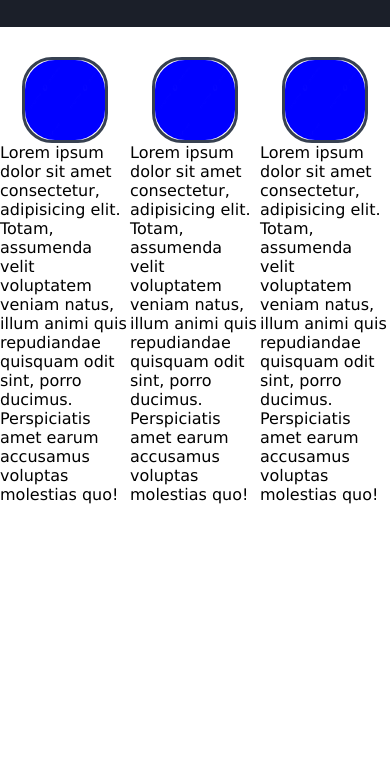
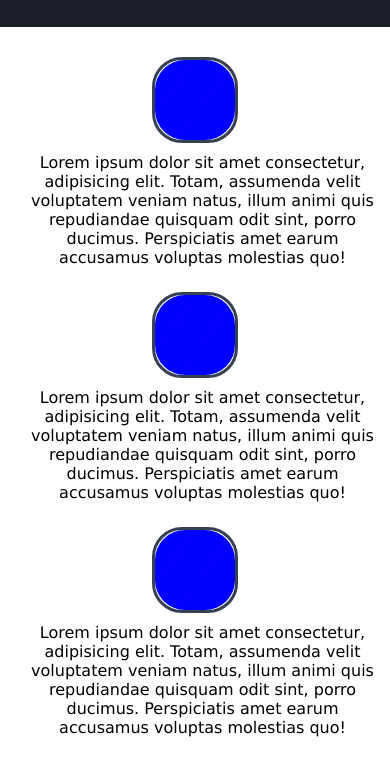
Before and after one commit to lucasccgomes/landing-page, a plain HTML site: page index.html in a window 390 px wide. Shown: the part 2450-3220 px from the top of the page. Before the commit the page ends 2962 px from the top, so only its background shows below. Drawn offline with Linux system fonts and the light colour scheme.

Commit message:
Update CSS
estilizando

```diff
--- a/index.html
+++ b/index.html
@@ -166,7 +166,7 @@
         </section>
         <section id="features">
             <div id="products">
-                <div class="products1">
+                <div class="products1 products">
                     <div class="figure">
                         <img src="components/img/pngtree-blue-pure-color-simple-background-picture-image_1323911.jpg" alt="figura 1">
                     </div>
@@ -177,7 +177,7 @@
                         Perspiciatis amet earum accusamus voluptas molestias quo!
                     </p>
                 </div>
-                <div class="products2">
+                <div class="products2 products">
                     <div class="figure">
                         <img src="components/img/pngtree-blue-pure-color-simple-background-picture-image_1323911.jpg" alt="figura 1">
                     </div>
@@ -188,7 +188,7 @@
                         Perspiciatis amet earum accusamus voluptas molestias quo!
                     </p>
                 </div>
-                <div class="products3">
+                <div class="products3 products">
                     <div class="figure">
                         <img src="components/img/pngtree-blue-pure-color-simple-background-picture-image_1323911.jpg" alt="figura 1">
                     </div>
--- a/styles/mobile-style.css
+++ b/styles/mobile-style.css
@@ -175,6 +175,15 @@
         margin-left: 15px;
         margin-right: 15px;
         margin-bottom: 30px;
+        box-shadow: none;
+    }
+
+    .img-info:hover {
+        margin-top: 30px;
+        margin-left: 15px;
+        margin-right: 15px;
+        margin-bottom: 30px;
+        box-shadow: none;
     }
 
     #descrition {
@@ -212,3 +221,23 @@
         margin-bottom: 20px;
     }
 }
+/* End Stats */
+
+@media screen and (max-width:762px) {
+    #products {
+        display: flex;
+        flex-direction: column;
+        margin-left: 15px;
+        margin-right: 15px;
+        text-align: center;
+    }
+
+    .products {
+        margin-bottom: 25px;
+    }
+
+    .figure {
+        margin-bottom: 10px;
+    }
+
+}
--- a/styles/style.css
+++ b/styles/style.css
@@ -326,13 +326,12 @@ main {
     margin-right: 60px;
     margin-left: 30px;
     box-shadow: 19px 20px 0px 3px #3e3b3b6b;
-    transition: 1.2s;
+    transition: .5s;
 }
 
 .img-info:hover {
     box-shadow: none;
-    transition: 1.2s;
-    position: relative;
+    transition: .5s;
     margin-top: 70px;
     margin-right: 70px;
     margin-left: 40px;
@@ -411,6 +410,17 @@ End Stats */
 #products {
     margin-top: 30px;
     display: flex;
+    margin-left: 15px;
+    margin-right: 15px;
+    text-align: center;
+}
+
+.products {
+    margin-bottom: 25px;
+}
+
+.products p {
+    margin-left: 15px;
 }
 
 .figure {
@@ -421,7 +431,7 @@ End Stats */
     border-radius: 30px;
     border-style: solid;
     border-color: var(--cor5);
-
+    margin-bottom: 10px;
 }
 
 .figure img {
```
